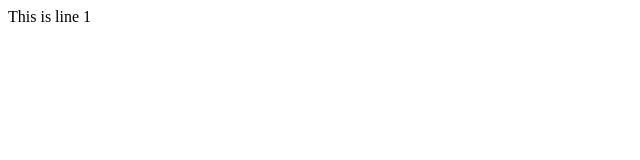
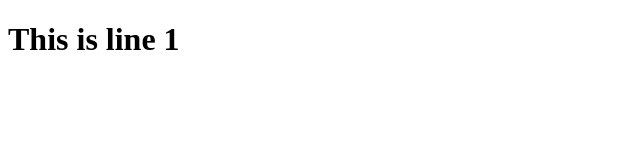
Before and after one commit to eMahtab/demo-project, a plain HTML site: page index.html in a window 1280 px wide. Shown: the whole page, without its empty margins (0-640 px from the left). Drawn offline with Linux system fonts and the light colour scheme.

Commit message:
replaced span with h1

```diff
--- a/index.html
+++ b/index.html
@@ -4,6 +4,6 @@
     <meta charset="utf-8">
   </head>
   <body>
-      <span>This is line 1</span>
+      <h1>This is line 1</h1>
   </body>
 </html>
```
